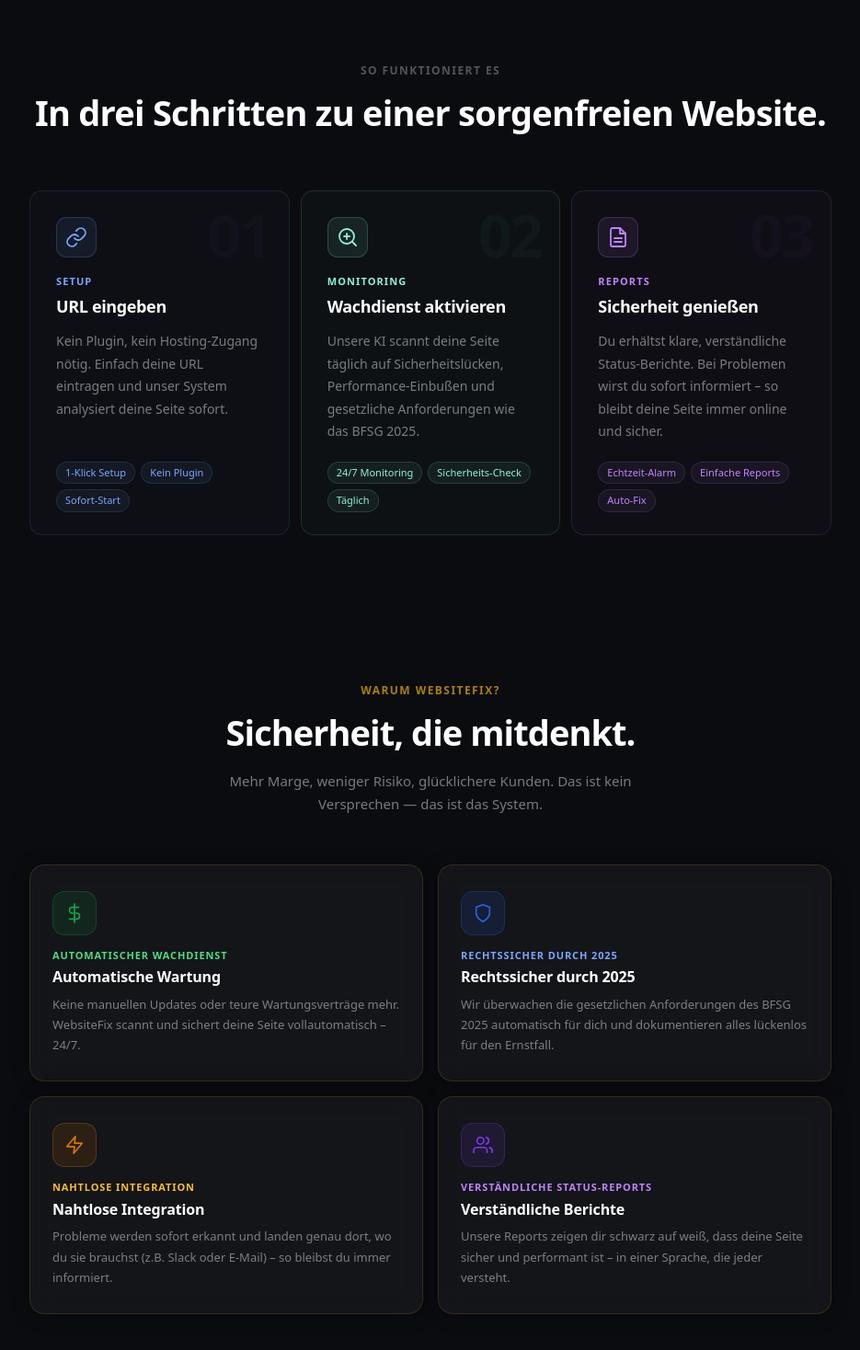
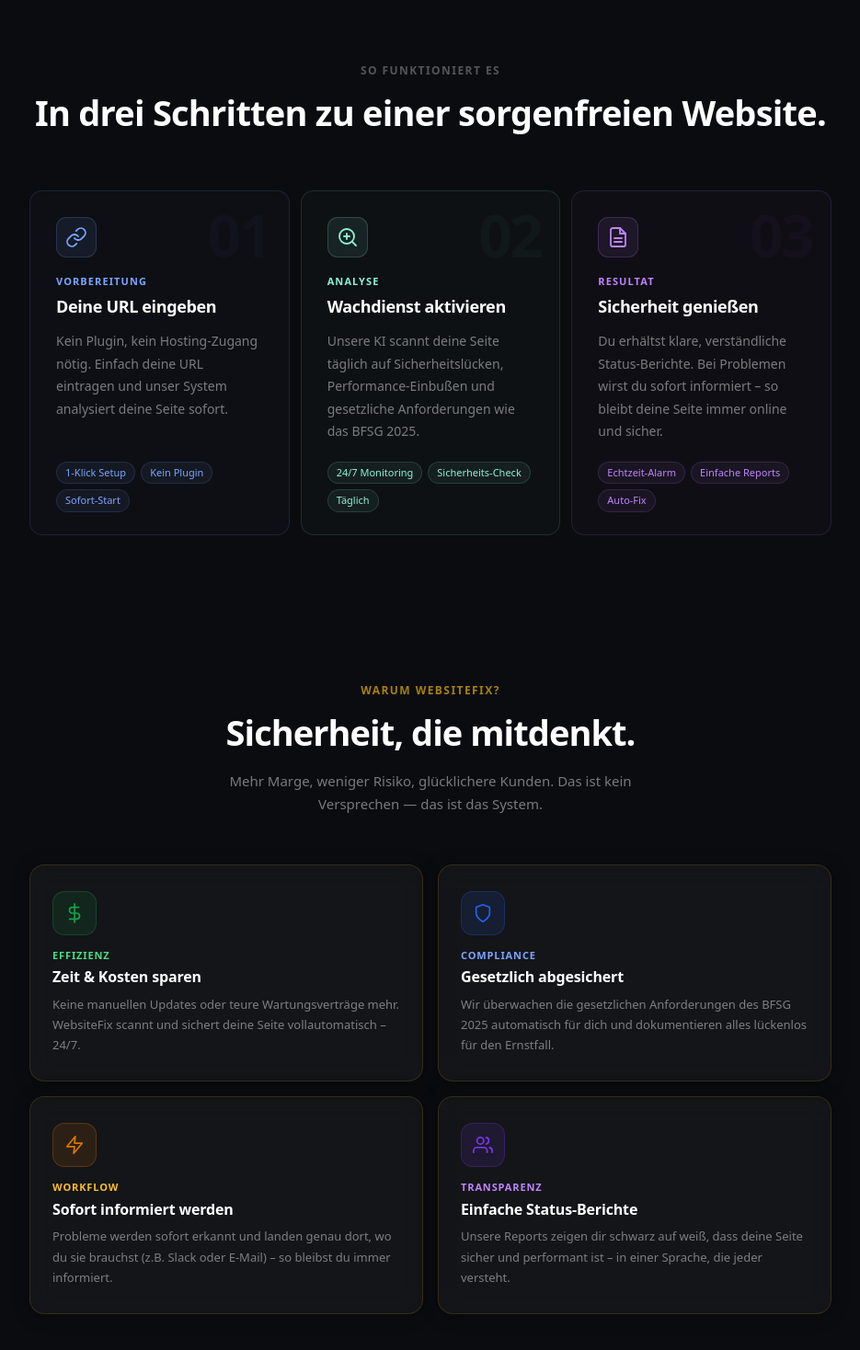
Before and after one commit to angelikaSzewczyk/website-fix, a Next.js app: page / in a window 1280 px wide. Shown: the part 940-2408 px from the top of the page at 92% size, without its empty margins (172-1107 px from the left). Built offline with nearby package versions, Linux system fonts and the light colour scheme; no server answers.

Commit message:
content: eliminate all label/title repetition in Drei-Schritte and Vier-Gründe
Co-Authored-By: Claude Sonnet 4.6 <noreply@anthropic.com>

```diff
--- a/src/app/page.tsx
+++ b/src/app/page.tsx
@@ -15,8 +15,8 @@ export const metadata: Metadata = {
 const STEPS = [
   {
     num: "01",
-    label: "Setup",
-    title: "URL eingeben",
+    label: "Vorbereitung",
+    title: "Deine URL eingeben",
     desc: "Kein Plugin, kein Hosting-Zugang nötig. Einfach deine URL eintragen und unser System analysiert deine Seite sofort.",
     color: "#7aa6ff",
     icon: (
@@ -29,7 +29,7 @@ const STEPS = [
   },
   {
     num: "02",
-    label: "Monitoring",
+    label: "Analyse",
     title: "Wachdienst aktivieren",
     desc: "Unsere KI scannt deine Seite täglich auf Sicherheitslücken, Performance-Einbußen und gesetzliche Anforderungen wie das BFSG 2025.",
     color: "#8df3d3",
@@ -43,7 +43,7 @@ const STEPS = [
   },
   {
     num: "03",
-    label: "Reports",
+    label: "Resultat",
     title: "Sicherheit genießen",
     desc: "Du erhältst klare, verständliche Status-Berichte. Bei Problemen wirst du sofort informiert – so bleibt deine Seite immer online und sicher.",
     color: "#c084fc",
@@ -68,8 +68,8 @@ const BENEFITS = [
     iconBg: "rgba(22,163,74,0.12)",
     iconBorder: "rgba(22,163,74,0.25)",
     iconColor: "#4ade80",
-    label: "Automatischer Wachdienst",
-    title: "Automatische Wartung",
+    label: "Effizienz",
+    title: "Zeit & Kosten sparen",
     desc: "Keine manuellen Updates oder teure Wartungsverträge mehr. WebsiteFix scannt und sichert deine Seite vollautomatisch – 24/7.",
   },
   {
@@ -81,8 +81,8 @@ const BENEFITS = [
     iconBg: "rgba(37,99,235,0.12)",
     iconBorder: "rgba(37,99,235,0.25)",
     iconColor: "#7aa6ff",
-    label: "Rechtssicher durch 2025",
-    title: "Rechtssicher durch 2025",
+    label: "Compliance",
+    title: "Gesetzlich abgesichert",
     desc: "Wir überwachen die gesetzlichen Anforderungen des BFSG 2025 automatisch für dich und dokumentieren alles lückenlos für den Ernstfall.",
   },
   {
@@ -94,8 +94,8 @@ const BENEFITS = [
     iconBg: "rgba(217,119,6,0.12)",
     iconBorder: "rgba(217,119,6,0.25)",
     iconColor: "#fbbf24",
-    label: "Nahtlose Integration",
-    title: "Nahtlose Integration",
+    label: "Workflow",
+    title: "Sofort informiert werden",
     desc: "Probleme werden sofort erkannt und landen genau dort, wo du sie brauchst (z.B. Slack oder E-Mail) – so bleibst du immer informiert.",
   },
   {
@@ -110,8 +110,8 @@ const BENEFITS = [
     iconBg: "rgba(124,58,237,0.12)",
     iconBorder: "rgba(124,58,237,0.25)",
     iconColor: "#c084fc",
-    label: "Verständliche Status-Reports",
-    title: "Verständliche Berichte",
+    label: "Transparenz",
+    title: "Einfache Status-Berichte",
     desc: "Unsere Reports zeigen dir schwarz auf weiß, dass deine Seite sicher und performant ist – in einer Sprache, die jeder versteht.",
   },
 ];
```
